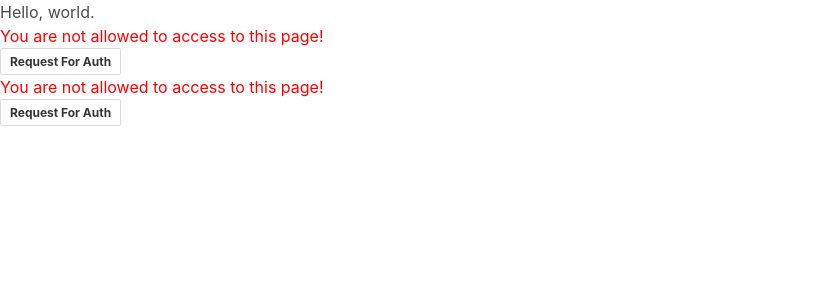
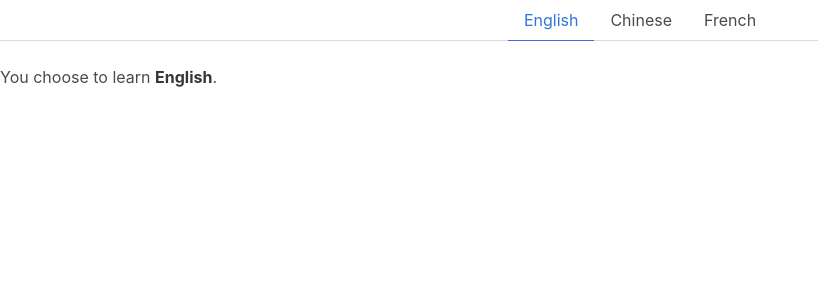
Before and after one commit to ImCatYao/ReactEco, a React (Create React App) app in the folder app/: page / in a window 1280 px wide. Shown: the top 300 px of the page, without its empty margins (0-818 px from the left). Built offline with nearby package versions, Linux system fonts and the light colour scheme.

Commit message:
React.Children, a Tabs example with bulma.css

```diff
--- a/app/src/App.js
+++ b/app/src/App.js
@@ -1,12 +1,13 @@
 import React, { Component } from 'react'
 
-import Demo from './demos/0113'
+import Demo from './demos/0115'
 
 class App extends Component {
+
   render () {
     return (
       <React.Fragment>
-        <Demo></Demo>
+        <Demo />
       </React.Fragment>
     )
   }
--- /dev/null
+++ b/app/src/demos/0115/Tabs/TabItem.js
@@ -0,0 +1,13 @@
+import React from 'react';
+
+const TabItem = (props) => {
+  const {active, onClick} = props;
+  const className = active ? 'is-active' : ''
+  return (
+    <li className={className} onClick={onClick}>
+      <a>{props.children}</a>
+    </li>
+  );
+}
+
+export default TabItem
--- /dev/null
+++ b/app/src/demos/0115/Tabs/Tabs.js
@@ -0,0 +1,45 @@
+import React, { Component } from 'react';
+
+export default class Tabs extends Component {
+  constructor(props) {
+    super(props);
+    this.state = {
+      activeIndex:  0
+    }
+  }
+  static getDerivedStateFromProps(nextProps, prevState) {
+    const activeIndex = nextProps.activeTabIndex
+    return activeIndex
+  }
+
+  handleTabBtnClick = (index) => {
+    this.setState({
+      activeIndex: index
+    })
+    this.props.handleClick(index)
+  }
+
+  render() {
+    const newChildren = React.Children.map(this.props.children, (child, index) => {
+      if (child.type) {
+        return React.cloneElement(child, {
+          active: this.state.activeIndex === index,
+          onClick: () => this.handleTabBtnClick(index)
+        });
+      } else {
+        return child;
+      }
+    })
+
+    const { cssClass = '' } = this.props
+    const className =  'tabs ' + cssClass
+
+    return (
+      <div className={className}>
+        <ul>
+          {newChildren}
+        </ul>
+      </div>
+    );
+  }
+}
--- /dev/null
+++ b/app/src/demos/0115/Tabs/index.js
@@ -0,0 +1,8 @@
+import TabItem from './TabItem';
+import Tabs from './Tabs'
+
+export {
+  TabItem
+}
+
+export default Tabs
--- /dev/null
+++ b/app/src/demos/0115/index.js
@@ -0,0 +1,43 @@
+import React, { Component } from 'react'
+import Tabs, { TabItem } from './Tabs'
+
+const languageStack = [
+  'English',
+  'Chinese',
+  'French'
+]
+
+export default class ReactChildrenSample extends Component {
+  state = {
+    activeLanguageIndex: 0
+  }
+
+  handleSwitchLanguage = (activeLanguageIndex) => {
+    this.setState({
+      activeLanguageIndex
+    })
+  }
+
+  render() {
+    const activeLanguageIndex = this.state.activeLanguageIndex
+    const language = languageStack[activeLanguageIndex]
+    return (
+      <React.Fragment>
+        <Tabs
+          activeTabIndex={activeLanguageIndex}
+          handleClick={this.handleSwitchLanguage}
+          cssClass={'is-centered'}
+        >
+          {
+           languageStack.map(la => (
+             <TabItem>{la}</TabItem>
+           ))
+          }
+        </Tabs>
+        <div className="tab-content">
+          You choose to learn <strong>{language}</strong>.
+        </div>
+      </React.Fragment>
+    )
+  }
+}
```
Also changed, not shown: app/src/demos/0115/README.md (added).
